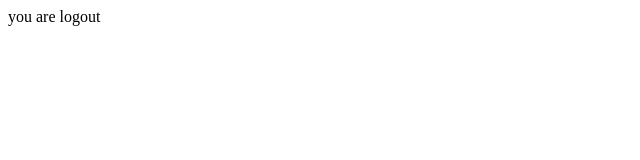
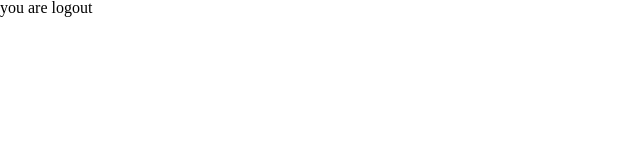
Before and after one commit to seongjin605/flash-mobility-client, a React (Create React App) app: page / in a window 1280 px wide. Shown: the top 160 px of the page, without its empty margins (0-640 px from the left). Built offline with nearby package versions, Linux system fonts and the light colour scheme.

Commit message:
styled-components, injectGlobal deprecated -> createGlobalStyle으로 전환

```diff
--- a/package.json
+++ b/package.json
@@ -16,8 +16,10 @@
     "react": "^16.13.1",
     "react-apollo": "^3.1.5",
     "react-dom": "^16.13.1",
+    "react-native-web": "^0.12.3",
     "react-scripts": "3.4.1",
     "styled-components": "^5.1.1",
+    "styled-reset": "^4.1.5",
     "typescript": "~3.7.2"
   },
   "scripts": {
--- a/src/Components/App/AppContainer.tsx
+++ b/src/Components/App/AppContainer.tsx
@@ -1,10 +1,15 @@
 import React from 'react';
+
 import { graphql } from 'react-apollo';
 import AppPresenter from './AppPresenter';
 import { IS_LOGGED_IN } from './AppQueries';
+import { ThemeProvider } from '../../typed-components';
+import theme from '../../theme';
 
 const AppContainer = ({ data }: { data?: any }) => (
-  <AppPresenter isLoggedIn={data.auth.isLoggedIn} />
+  <ThemeProvider theme={theme}>
+    <AppPresenter isLoggedIn={data.auth.isLoggedIn} />
+  </ThemeProvider>
 );
 
 export default graphql(IS_LOGGED_IN)(AppContainer);
--- a/src/index.tsx
+++ b/src/index.tsx
@@ -3,10 +3,18 @@ import { ApolloProvider } from 'react-apollo';
 import ReactDOM from 'react-dom';
 import client from './apollo';
 import App from './Components/App';
+import reset from 'styled-reset';
+import { createGlobalStyle } from './typed-components';
+
+// eslint-disable-next-line
+const GlobalStyle = createGlobalStyle`
+${reset}
+`;
 
 ReactDOM.render(
   <ApolloProvider client={client}>
     <App />
+    <GlobalStyle />
   </ApolloProvider>,
   document.getElementById('root')
 );
--- /dev/null
+++ b/src/theme.ts
@@ -0,0 +1,5 @@
+const theme = {
+  blueColor: '#3498db'
+};
+
+export default theme;
--- a/src/typed-components.ts
+++ b/src/typed-components.ts
@@ -1,20 +1,18 @@
 // styled-components.ts
-import * as styledComponents from 'styled-components/native';
+import * as styledComponents from 'styled-components';
+import { ThemedStyledComponentsModule } from 'styled-components';
 
 interface IThemeInterface {
-  primaryColor: string;
-  primaryColorInverted: string;
+  blueColor: string;
 }
 
 const {
   default: styled,
   css,
-  injectGolbal,
+  createGlobalStyle,
   keyFrames,
   ThemeProvider
-} = styledComponents as styledComponents.ReactNativeThemedStyledComponentsModule<
-  IThemeInterface
->;
+} = styledComponents as ThemedStyledComponentsModule<IThemeInterface>;
 
-export { css, injectGolbal, keyFrames, ThemeProvider };
+export { css, createGlobalStyle, keyFrames, ThemeProvider };
 export default styled;
```
Also changed, not shown: 1 other file (tests, documents, lock files or other folders).
